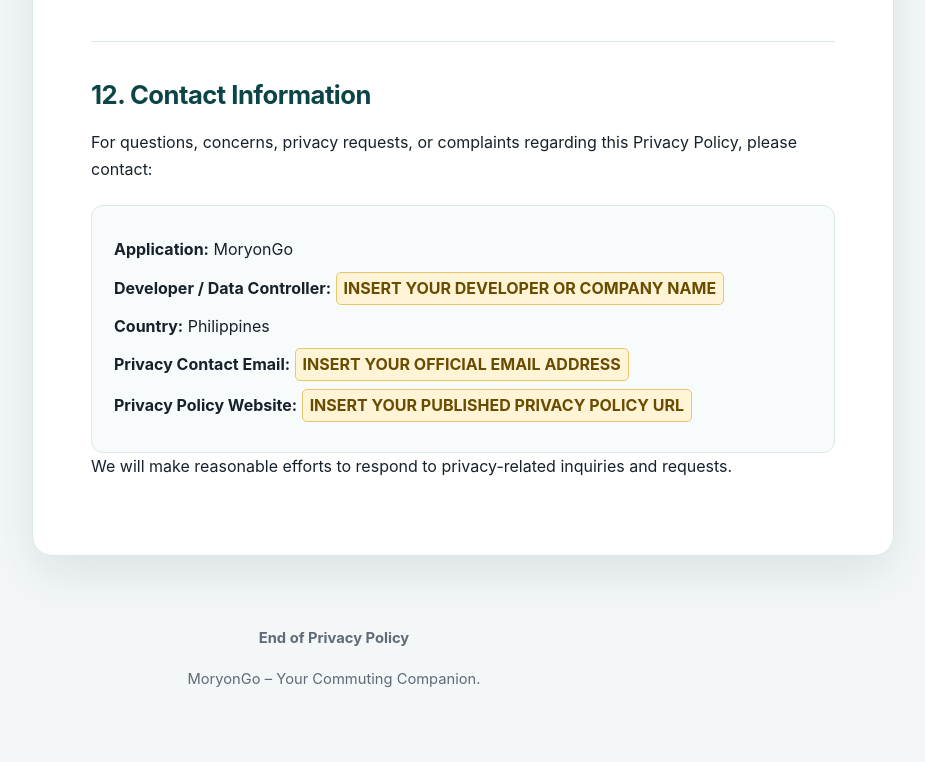
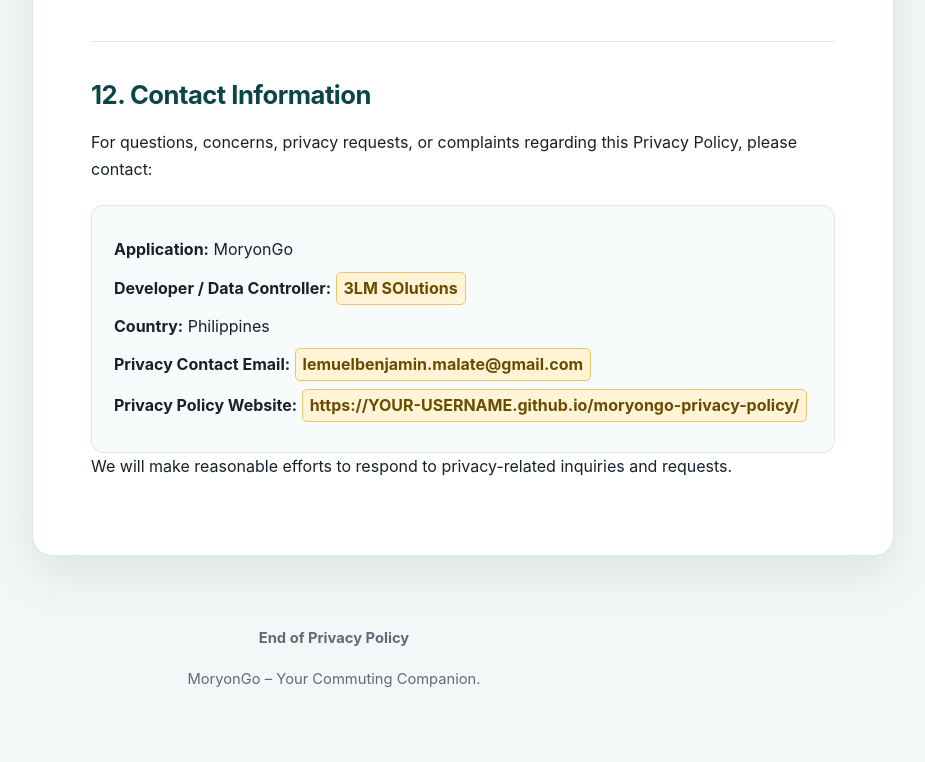
Before and after one commit to malatelemuelbenjamin-source/moryongo-privacy-policy, a plain HTML site: page index.html in a window 1280 px wide. Shown: the part 6536-7298 px from the top of the page, without its empty margins (306-1231 px from the left). Drawn offline with Linux system fonts and the light colour scheme.

Commit message:
Update contact information in privacy policy
Updated developer name, privacy contact email, and privacy policy website in the contact information section.

```diff
--- a/moryongo-privacy-policy.html
+++ b/index.html
@@ -416,10 +416,10 @@
         <p>For questions, concerns, privacy requests, or complaints regarding this Privacy Policy, please contact:</p>
         <div class="contact-card">
           <p><span class="contact-label">Application:</span> MoryonGo</p>
-          <p><span class="contact-label">Developer / Data Controller:</span> <span class="placeholder">INSERT YOUR DEVELOPER OR COMPANY NAME</span></p>
+          <p><span class="contact-label">Developer / Data Controller:</span> <span class="placeholder">3LM SOlutions</span></p>
           <p><span class="contact-label">Country:</span> Philippines</p>
-          <p><span class="contact-label">Privacy Contact Email:</span> <span class="placeholder">INSERT YOUR OFFICIAL EMAIL ADDRESS</span></p>
-          <p><span class="contact-label">Privacy Policy Website:</span> <span class="placeholder">INSERT YOUR PUBLISHED PRIVACY POLICY URL</span></p>
+          <p><span class="contact-label">Privacy Contact Email:</span> <span class="placeholder">lemuelbenjamin.malate@gmail.com</span></p>
+          <p><span class="contact-label">Privacy Policy Website:</span> <span class="placeholder">https://YOUR-USERNAME.github.io/moryongo-privacy-policy/</span></p>
         </div>
         <p>We will make reasonable efforts to respond to privacy-related inquiries and requests.</p>
       </section>
```
